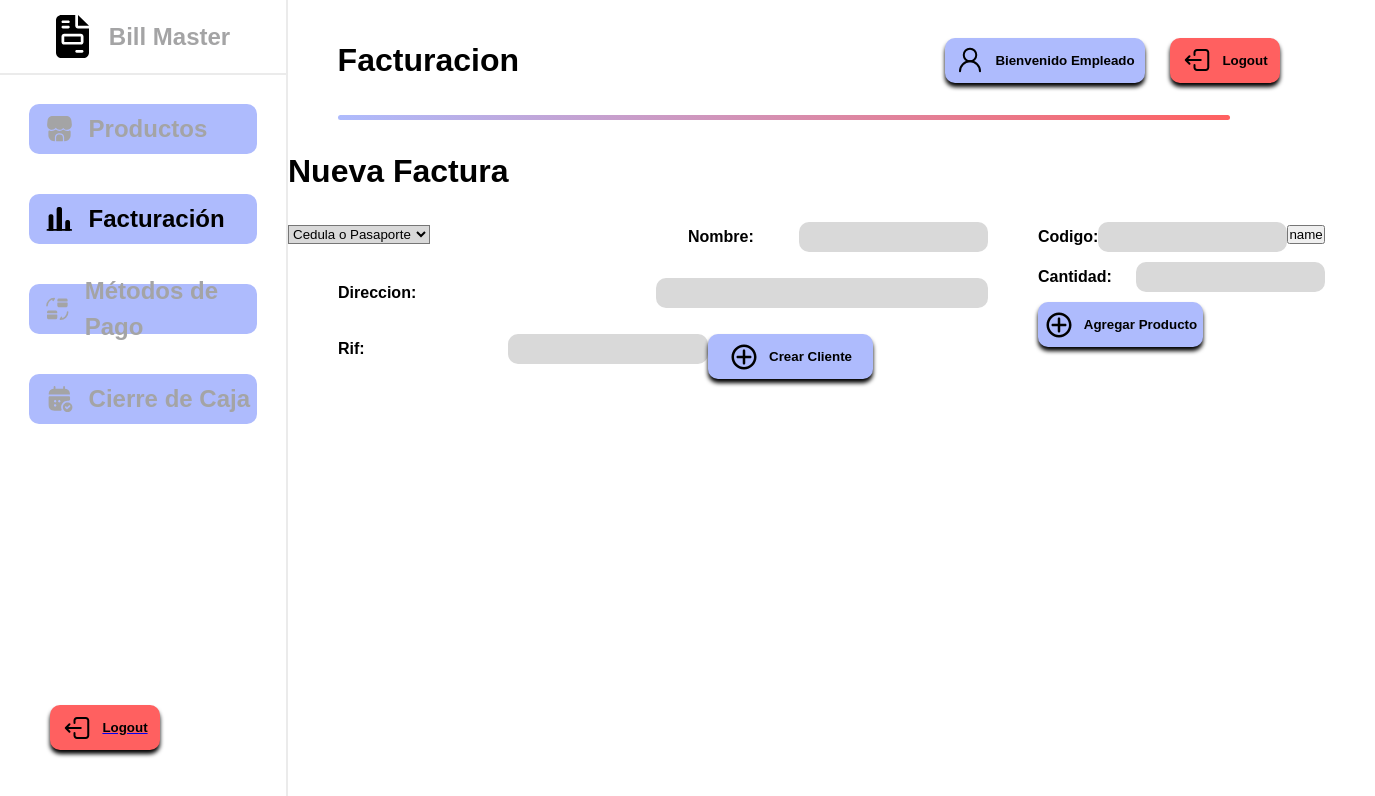
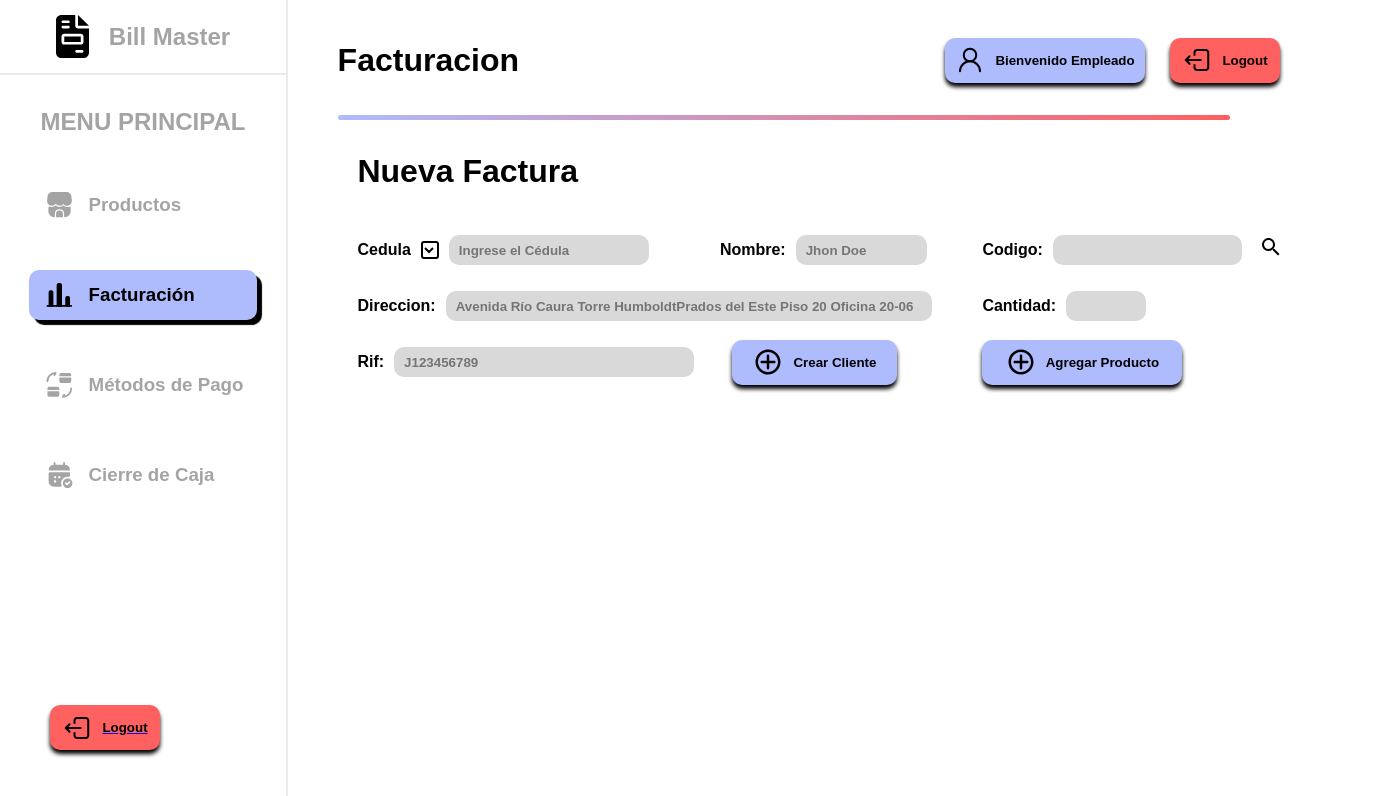
Before and after one commit to Luisrome01/BillMaster, a React (Vite) app: page /main in a window 1280 px wide. Shown: the top 796 px of the page, 1375 px wide, since content can reach past the window. Built offline with nearby package versions, Linux system fonts and the light colour scheme.

Commit message:
Finalizacion del navBar, terminacion de primera parte de facturacion

```diff
--- a/src/components/inputs/InputDiferente.jsx
+++ b/src/components/inputs/InputDiferente.jsx
@@ -1,23 +1,23 @@
 import React from "react";
 import "./css/InputDiferente.css";
 
-const InputDiferente = ({type, placeholder, width, height, color, borderRadius, shadow, name}) => {
-    const style = {
-        height: height,
-        backgroundColor: color,
-        borderRadius: borderRadius,
-        boxShadow: shadow
-    }
-    return (<>
-    <div className ="InputDContainer" style={{width}}>
-            <div className="containerName">
-                <span>{name}</span>
-            </div>
-            <input type={type} placeholder={placeholder} style={style} className="InputDiferente"/>
-    </div>
-        </>
+const InputDiferente = ({ type, placeholder, width, height, color, borderRadius, shadow, name, flexBasis }) => {
+	const style = {
+		height: height ? height : "30px",
+		backgroundColor: color ? color : "rgba(174, 187, 253, 0.25)",
+		borderRadius: borderRadius ? borderRadius : "10px",
+		boxShadow: shadow,
+		width: width ? width : undefined,
+	};
+	return (
+		<>
+			<div className="InputDContainer" style={{ flexBasis: flexBasis }}>
+				<p className="InputDTitle">{name}</p>
 
-    )
-}
+				<input type={type} placeholder={placeholder} style={style} className="InputDiferente" />
+			</div>
+		</>
+	);
+};
 
 export default InputDiferente;
--- a/src/components/inputs/InputDinamico.jsx
+++ b/src/components/inputs/InputDinamico.jsx
@@ -1,16 +1,15 @@
-import React, { useState } from 'react';
+import React, { useState } from "react";
 import "./css/InputDinamico.css";
 
-
-function InputDinamico({width, height, color,}) {
+function InputDinamico({ width, height, color }) {
 	// Estado para almacenar el tipo de documento seleccionado y el valor ingresado
-  const [tipoDocumento, setTipoDocumento] = useState('');
-  const [valorDocumento, setValorDocumento] = useState('');
+	const [tipoDocumento, setTipoDocumento] = useState("Cedula");
+	const [valorDocumento, setValorDocumento] = useState("");
 
 	// Función para manejar cambios en la selección del tipo de documento
 	const handleTipoDocumentoChange = (event) => {
 		setTipoDocumento(event.target.value);
-    setValorDocumento('');
+		setValorDocumento("");
 	};
 
 	// Función para manejar cambios en el valor del documento ingresado
@@ -22,26 +21,25 @@ function InputDinamico({width, height, color,}) {
 		width: width,
 		height: height,
 		backgroundColor: color,
-
-}
+	};
 	return (
-    <div>
-
-      <select value={tipoDocumento} onChange={handleTipoDocumentoChange} style = {style}>
-        <option value="">Cedula o Pasaporte</option>
-        <option value="cedula">Cédula de Identidad</option>
-        <option value="pasaporte">Pasaporte</option>
-
+		<div className="IDIFMainContainer">
+			<p className="IDIFTitle">{tipoDocumento}</p>
+			<select value={tipoDocumento} onChange={handleTipoDocumentoChange} className="IDIFSelect">
+				<option value="ID Extranjero">ID Extranjero</option>
+				<option value="Cedula">Cédula de Identidad</option>
+				<option value="Pasaporte">Pasaporte</option>
 			</select>
 			{tipoDocumento && (
 				<div>
 					<input
-          style = {style}
+						className="IDIFInput"
+						style={style}
 						type="text"
 						id="valorDocumento"
 						value={valorDocumento}
 						onChange={handleValorDocumentoChange}
-            placeholder={`Ingrese el ${tipoDocumento === 'cedula' ? 'Cédula' : 'Pasaporte'}`}
+						placeholder={`Ingrese el ${tipoDocumento === "Cedula" ? "Cédula" : "Pasaporte"}`}
 					/>
 				</div>
 			)}
--- a/src/components/inputs/css/InputDiferente.css
+++ b/src/components/inputs/css/InputDiferente.css
@@ -1,33 +1,15 @@
-span {
-	color: black;
+.InputDiferente {
+	transition: 0.25s;
+	background: rgba(174, 187, 253, 0.25);
+	margin-left: 10px;
+}
+
+.InputDContainer {
+	display: flex;
+	flex-direction: row;
+	align-items: center;
+}
+
+.InputDTitle {
 	font-weight: bold;
 }
-
-
-input {
-	color: black;
-	font-weight: bold;
-	border: none;
-	outline: none;
-
-}
-.InputDiferente {
-	height: 30px;
-	transition: 0.25s;
-	background: rgba(174, 187, 253, 0.25);
-	border-radius: 10px;
-	border: none;
-    flex-basis: 80%;
-}
-
-.InputDiferente:focus {
-	transition: 0.25s;
-	background: rgba(174, 187, 253, 0.75);
-}
-
-.InputDContainer{
-    display: flex;
-    flex-direction: row;
-    align-items: center;
-
-}
--- a/src/components/inputs/css/InputDinamico.css
+++ b/src/components/inputs/css/InputDinamico.css
@@ -1,30 +1,34 @@
-span {
-	color: black;
-	margin-left: 50px;
-	font-weight: bold;
-}
-.containerName {
-	width: 90%;
-}
-
-
-.InputDinamico {
+.IDIFInput {
+	margin-left: 10px;
 	width: 300px;
-	height: 50px;
+	height: 30px;
 	transition: 0.25s;
 	background: rgba(174, 187, 253, 0.25);
 	border-radius: 10px;
 	border: none;
 }
 
-.InputDinamico:focus {
+.IDIFInput:focus {
 	transition: 0.25s;
 	background: rgba(174, 187, 253, 0.75);
 }
 
-.InputDiContainer{
-    display: flex;
-    flex-direction: row;
-    width: 300px;
-    align-items: center;
+.IDIFMainContainer {
+	display: flex;
+	flex-direction: row;
+	align-items: center;
 }
+
+.IDIFSelect {
+	margin-left: 10px;
+	color: black;
+	width: 18px;
+	height: 18px;
+	border: 2px solid black;
+	border-radius: 3px;
+	background-color: #ffffff;
+}
+
+.IDIFTitle {
+	font-weight: bold;
+}
--- a/src/components/navBar/View/Facturacion.jsx
+++ b/src/components/navBar/View/Facturacion.jsx
@@ -4,32 +4,41 @@ import BtnGeneral from "../../../components/buttons/BtnGeneral";
 import InputDinamico from "../../../components/inputs/InputDinamico";
 import InputDiferente from "../../../components/inputs/InputDiferente";
 import svgAdd from "../../../assets/svg_add.svg";
+import svgSearch from "../../../assets/SearchSVG.svg";
 
 const Facturacion = () => {
 	return (
 		<>
 			<div className="FacturaContainer">
-        <h1 className="FacturaHeaderContainer">Nueva Factura</h1>
+				<h1 className="FacturaHeaderContainer" style={{ marginLeft: "7%" }}>
+					Nueva Factura
+				</h1>
 
 				<div className="FacturaInputsContainer">
 					<div className="FacturaInputsEntre2">
 						<div className="FacturaInput1">
 							<div className="FacturaCedula-nombre">
 								<div className="FacturaCedula">
-				<InputDinamico name="Cedula o Pasaporte:" color="#D9D9D9" />
-
+									<InputDinamico name="Cedula o Pasaporte:" color="#D9D9D9" width="200px" />
 								</div>
 
 								<div className="FacturaNombre">
-                  <InputDiferente name="Nombre:" color="#D9D9D9" />
+									<InputDiferente name="Nombre:" color="#D9D9D9" width="50%" placeholder="Jhon Doe" />
 								</div>
 							</div>
 							<div className="FacturaDireccion">
-                <InputDiferente name="Direccion:" color="#D9D9D9" width="700px"/>
+								<InputDiferente
+									flexBasis="100%"
+									name="Direccion:"
+									color="#D9D9D9"
+									width="70%"
+									placeholder="Avenida Río Caura Torre Humboldt
+Prados del Este Piso 20 Oficina 20-06"
+								/>
 							</div>
 							<div className="FacturaRif-BotonCrear">
 								<div className="FacturaRif">
-                  <InputDiferente name="Rif:" color="#D9D9D9" />
+									<InputDiferente name="Rif:" color="#D9D9D9" width="80%" placeholder="J123456789" />
 								</div>
 								<div className="FacturaBotonCrear">
 									<BtnGeneral img={svgAdd} text="Crear Cliente" width="165px" />
@@ -44,22 +53,16 @@ const Facturacion = () => {
 								</div>
 								<div className="FacturaBuscar">
 									{/* crear boton de la lupa de busqueda */}
-				  <button className = "FacturaSearch" > name</button>
+									<button className="FacturaSearch">
+										<img src={svgSearch}></img>
+									</button>
 								</div>
 							</div>
 							<div className="FacturaCantidad">
-			  <InputDiferente
-                    type="number"
-                    name="Cantidad:"
-                    color="#D9D9D9"
-                  />
+								<InputDiferente type="number" name="Cantidad:" color="#D9D9D9" width="80px" />
 							</div>
 							<div className="FacturaBotonAgregar">
-                <BtnGeneral
-                  img={svgAdd}
-                  text="Agregar Producto"
-                  width="165px"
-                />
+								<BtnGeneral img={svgAdd} text="Agregar Producto" width="200px" />
 							</div>
 						</div>
 					</div>
--- a/src/components/navBar/View/css/Facturacion.css
+++ b/src/components/navBar/View/css/Facturacion.css
@@ -1,20 +1,20 @@
-.FacturaContainer{
+.FacturaContainer {
 	display: flex;
 	flex-direction: column;
 	width: 100%;
 	height: 85vh;
-background-color:#FFFF;
+	background-color: #ffff;
+	position: relative;
 }
 
-.FacturaHeaderContainer{
+.FacturaHeaderContainer {
 	flex-basis: 15%;
 	width: 100%;
-
 	align-items: center;
 	display: flex;
 }
 
-.FacturaInputsContainer{
+.FacturaInputsContainer {
 	flex-basis: 25%;
 	width: 100%;
 
@@ -22,115 +22,108 @@ background-color:#FFFF;
 	flex-direction: row;
 }
 
-.FacturaTableContainer{
+.FacturaTableContainer {
 	flex-basis: 45%;
 	width: 100%;
-
 }
 
-.FacturaCheckoutContainer{
+.FacturaCheckoutContainer {
 	flex-basis: 15%;
 	width: 100%;
-
 }
-
-
-
-
-
-
 
 .FacturaInputsEntre2 {
 	display: flex;
 	flex-direction: row;
 	width: 100%;
-
-    /* background-color: red; */
-
 }
 
-.FacturaInput1{
-    flex-basis: 55%;
+.FacturaInput1 {
+	flex-basis: 70%;
 	width: 100%;
 	display: flex;
 	flex-direction: column;
-    /* background-color: red;  */
 }
 
-.FacturaCedula-nombre{
+.FacturaCedula-nombre {
+	align-items: center;
 	flex-basis: 33%;
 	width: 100%;
 	display: flex;
 	flex-direction: row;
 }
 
-.FacturaCedula{
-    flex-basis: 50%;
+.FacturaCedula {
+	margin-left: 10%;
+	flex-basis: 58%;
 	width: 100%;
-
 }
 
-.FacturaNombre{
-    flex-basis: 50%;
+.FacturaNombre {
+	flex-basis: 42%;
 	width: 100%;
-
 }
-.FacturaDireccion{
-    flex-basis: 33%;
-    width: 100%;
-
-}
-.FacturaRif-BotonCrear{
+.FacturaDireccion {
+	margin-left: 10%;
 	flex-basis: 33%;
 	width: 100%;
 	display: flex;
-    flex-direction:row;
-
+	align-items: center;
 }
-.FacturaRif{
+.FacturaRif-BotonCrear {
+	align-items: center;
+	flex-basis: 33%;
+	width: 100%;
+	display: flex;
+	flex-direction: row;
+}
+.FacturaRif {
+	margin-left: 10%;
 	flex-basis: 60%;
 	width: 100%;
-
 }
-.FacturaBotonCrear{
+.FacturaBotonCrear {
 	flex-basis: 40%;
 	width: 100%;
-
 }
-.FacturaInput2{
-    flex-basis: 45%;
+.FacturaInput2 {
+	flex-basis: 30%;
 	width: 100%;
 	display: flex;
 	flex-direction: column;
-    gap: 10px;
-    justify-items:left ;
-
-
 }
-.FacturaoCodigo-buscar{
-    flex-basis: 15%;
+.FacturaoCodigo-buscar {
+	flex-basis: 33%;
 	width: 100%;
 	display: flex;
 	flex-direction: row;
-
+	align-items: center;
 }
-.FacturaCodigo{
+.FacturaCodigo {
 	flex-basis: 50%;
 	width: 100%;
-
 }
 
-.FacturaBuscar{
+.FacturaBuscar {
 	flex-basis: 50%;
 	width: 100%;
+}
 
+.FacturaSearch {
+	margin-left: 20px;
+	background-color: transparent;
+	border: none;
 }
-.FacturaCantidad{
+
+.FacturaCantidad {
+	display: flex;
+	align-items: center;
+	flex-basis: 33%;
 	width: 100%;
-
 }
-.FacturaBotonAgregar{
+.FacturaBotonAgregar {
+	display: flex;
+	align-items: center;
+	flex-basis: 33%;
 	width: 100%;
-    margin-left: 50px;
-
 }
--- a/src/components/navBar/navBar.css
+++ b/src/components/navBar/navBar.css
@@ -52,9 +52,9 @@
 	flex-direction: row;
 	align-items: center;
 	height: 50px;
-	background-color: #aebbfd;
 	border-radius: 10px;
 	width: 80%;
+	transition: 0.5s;
 }
 
 .nav-last-link {
--- a/src/components/navBar/navBar.jsx
+++ b/src/components/navBar/navBar.jsx
@@ -9,9 +9,35 @@ const NavBar = ({ componenteActivo, setComponenteActivo }) => {
 	const baseLogoColor = "#A4A4A5";
 	const activeLogoColor = "#000000";
 
+	const styleHover = {
+		//background color is clearer when the mouse is over the button than when is selected
+		backgroundColor: "lightGray",
+	};
+
 	const styleSelected = {
 		backgroundColor: "#AEBBFD",
-		boxShadow: "5px 5px 10px 0px black",
+		boxShadow: "5px 5px 1px rgba(0, 0, 0, 1)",
+	};
+
+	const [componenteHover, setComponenteHover] = useState({
+		Productos: false,
+		Facturacion: false,
+		"Metodos de Pago": false,
+		"Cierre de Caja": false,
+	});
+
+	const handleMouseEnter = (componente) => {
+		setComponenteHover((prevHover) => ({
+			...prevHover,
+			[componente]: true,
+		}));
+	};
+
+	const handleMouseLeave = (componente) => {
+		setComponenteHover((prevHover) => ({
+			...prevHover,
+			[componente]: false,
+		}));
 	};
 
 	return (
@@ -21,7 +47,14 @@ const NavBar = ({ componenteActivo, setComponenteActivo }) => {
 				<h1 className="NavBarTitle">Bill Master</h1>
 			</div>
 			<div className="NavContent">
-				<div className="nav-link" onClick={() => setComponenteActivo("Productos")}>
+				<h2 style={{ color: "#A4A4A5" }}>MENU PRINCIPAL</h2>
+				<div
+					className="nav-link"
+					onClick={() => setComponenteActivo("Productos")}
+					style={componenteActivo === "Productos" ? styleSelected : componenteHover.Productos ? styleHover : {}}
+					onMouseEnter={() => handleMouseEnter("Productos")}
+					onMouseLeave={() => handleMouseLeave("Productos")}
+				>
 					<svg width="24" height="23" viewBox="0 0 24 23" fill="none" xmlns="http://www.w3.org/2000/svg" className="nav-link-img">
 						<path
 							d="M22.273 7.86802L21.9971 5.23267C21.5975 2.35948 20.2941 1.18927 17.5065 1.18927L15.2613 1.18927H13.8532L10.961 1.18927H9.55294L7.2696 1.18927C4.47252 1.18927 3.17863 2.35948 2.76954 5.26121L2.51266 7.87753C2.41752 8.89552 2.69342 9.88496 3.2928 10.6556C4.01585 11.5975 5.12898 12.1302 6.36579 12.1302C7.56454 12.1302 8.71572 11.5309 9.43877 10.57C10.0857 11.5309 11.1893 12.1302 12.4166 12.1302C13.6439 12.1302 14.719 11.5594 15.3754 10.608C16.108 11.5499 17.2402 12.1302 18.4199 12.1302C19.6852 12.1302 20.8269 11.5689 21.5404 10.5795C22.1113 9.81837 22.3681 8.85746 22.273 7.86802Z"
@@ -36,9 +69,15 @@ const NavBar = ({ componenteActivo, setComponenteActivo }) => {
 							fill={componenteActivo === "Productos" ? activeLogoColor : baseLogoColor}
 						/>
 					</svg>
-					<h2 style={{ color: componenteActivo === "Productos" ? activeLogoColor : baseLogoColor }}>Productos</h2>
+					<h3 style={{ color: componenteActivo === "Productos" ? activeLogoColor : baseLogoColor }}>Productos</h3>
 				</div>
-				<div className="nav-link" onClick={() => setComponenteActivo("Facturacion")}>
+				<div
+					className="nav-link"
+					onClick={() => setComponenteActivo("Facturacion")}
+					style={componenteActivo === "Facturacion" ? styleSelected : componenteHover.Facturacion ? styleHover : {}}
+					onMouseEnter={() => handleMouseEnter("Facturacion")}
+					onMouseLeave={() => handleMouseLeave("Facturacion")}
+				>
 					<svg width="24" height="24" viewBox="0 0 24 24" fill="none" xmlns="http://www.w3.org/2000/svg" className="nav-link-img">
 						<path
 							d="M21.764 21.4306H2.73625C2.34618 21.4306 2.02271 21.1072 2.02271 20.7171C2.02271 20.327 2.34618 20.0035 2.73625 20.0035H21.764C22.1541 20.0035 22.4776 20.327 22.4776 20.7171C22.4776 21.1072 22.1541 21.4306 21.764 21.4306Z"
@@ -57,9 +96,15 @@ const NavBar = ({ componenteActivo, setComponenteActivo }) => {
 							fill={componenteActivo === "Facturacion" ? activeLogoColor : baseLogoColor}
 						/>
 					</svg>
-					<h2 style={{ color: componenteActivo === "Facturacion" ? activeLogoColor : baseLogoColor }}>Facturación</h2>
+					<h3 style={{ color: componenteActivo === "Facturacion" ? activeLogoColor : baseLogoColor }}>Facturación</h3>
 				</div>
-				<div className="nav-link" onClick={() => setComponenteActivo("Metodos de Pago")}>
+				<div
+					className="nav-link"
+					onClick={() => setComponenteActivo("Metodos de Pago")}
+					style={componenteActivo === "Metodos de Pago" ? styleSelected : componenteHover["Metodos de Pago"] ? styleHover : {}}
+					onMouseEnter={() => handleMouseEnter("Metodos de Pago")}
+					onMouseLeave={() => handleMouseLeave("Metodos de Pago")}
+				>
 					<svg width="24" height="23" viewBox="0 0 24 23" fill="none" xmlns="http://www.w3.org/2000/svg" className="nav-link-img">
 						<path
 							d="M21.7643 14.271C21.7643 17.9529 18.7864 20.9307 15.1046 20.9307L16.1035 19.2658"
@@ -92,9 +137,15 @@ const NavBar = ({ componenteActivo, setComponenteActivo }) => {
 							fill={componenteActivo === "Metodos de Pago" ? activeLogoColor : baseLogoColor}
 						/>
 					</svg>
-					<h2 style={{ color: componenteActivo === "Metodos de Pago" ? activeLogoColor : baseLogoColor }}>Métodos de Pago</h2>
+					<h3 style={{ color: componenteActivo === "Metodos de Pago" ? activeLogoColor : baseLogoColor }}>Métodos de Pago</h3>
 				</div>
-				<div className="nav-link" onClick={() => setComponenteActivo("Cierre de Caja")}>
+				<div
+					className="nav-link"
+					onClick={() => setComponenteActivo("Cierre de Caja")}
+					style={componenteActivo === "Cierre de Caja" ? styleSelected : componenteHover["Cierre de Caja"] ? styleHover : {}}
+					onMouseEnter={() => handleMouseEnter("Cierre de Caja")}
+					onMouseLeave={() => handleMouseLeave("Cierre de Caja")}
+				>
 					<svg width="24" height="24" viewBox="0 0 24 24" fill="none" xmlns="http://www.w3.org/2000/svg" className="nav-link-img">
 						<path
 							d="M16.7697 3.88704V2.40287C16.7697 2.0128 16.4462 1.68933 16.0561 1.68933C15.6661 1.68933 15.3426 2.0128 15.3426 2.40287V3.82996H9.15858V2.40287C9.15858 2.0128 8.8351 1.68933 8.44504 1.68933C8.05497 1.68933 7.73149 2.0128 7.73149 2.40287V3.88704C5.16274 4.12489 3.91642 5.65662 3.72615 7.93044C3.70712 8.20634 3.93545 8.43468 4.20184 8.43468H20.2993C20.5752 8.43468 20.8036 8.19683 20.775 7.93044C20.5848 5.65662 19.3384 4.12489 16.7697 3.88704Z"
@@ -109,7 +160,7 @@ const NavBar = ({ componenteActivo, setComponenteActivo }) => {
 							fill={componenteActivo === "Cierre de Caja" ? activeLogoColor : baseLogoColor}
 						/>
 					</svg>
-					<h2 style={{ color: componenteActivo === "Cierre de Caja" ? activeLogoColor : baseLogoColor }}>Cierre de Caja</h2>
+					<h3 style={{ color: componenteActivo === "Cierre de Caja" ? activeLogoColor : baseLogoColor }}>Cierre de Caja</h3>
 				</div>
 			</div>
 			<div className="nav-last-link">
```
Also changed, not shown: src/assets/SearchSVG.svg (added). Lines whose indentation alone changed are shown as unchanged.
